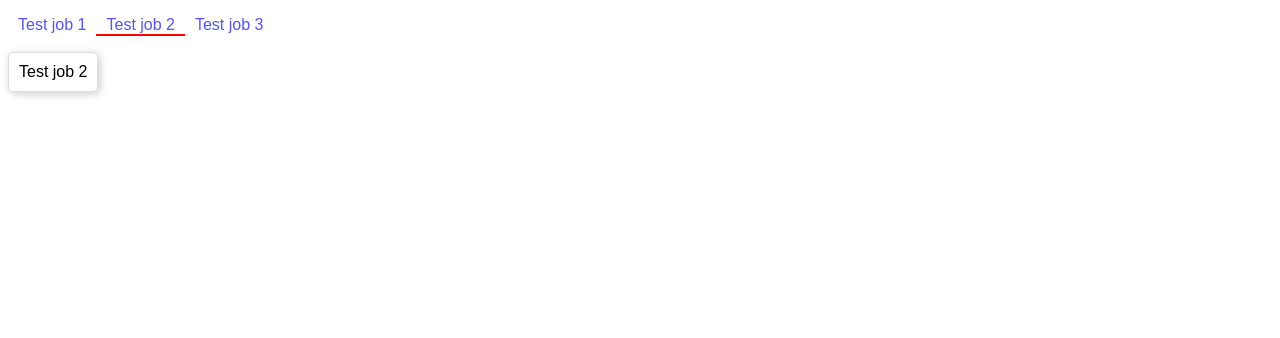
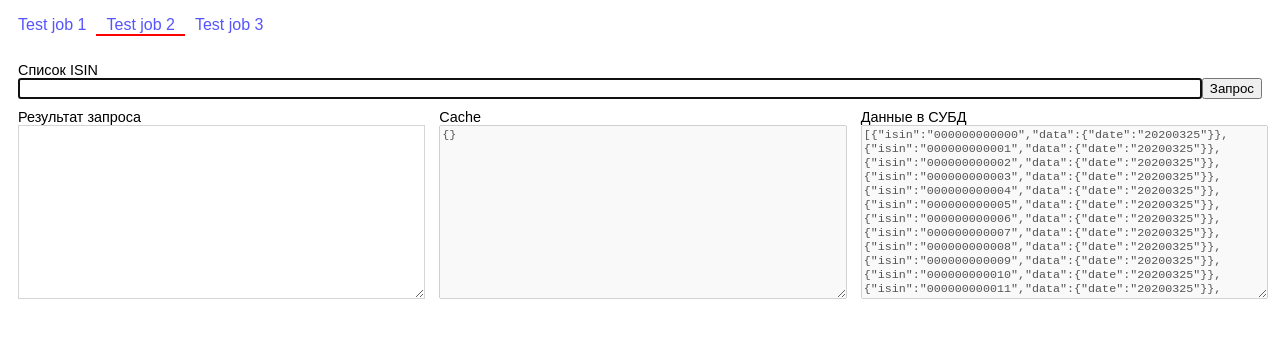
Before and after one commit to kobzarvs/test-job, a React (Create React App) app: page /test-job2 in a window 1280 px wide. Shown: the top 338 px of the page. Built offline with nearby package versions, Linux system fonts and the light colour scheme.

Commit message:
test-job-2

```diff
--- /dev/null
+++ b/src/components/FormField.js
@@ -0,0 +1,7 @@
+import React from 'react'
+
+export const FormField = ({ children, ...props }) => (
+  <div className="form-field" {...props}>
+    {children}
+  </div>
+)
--- a/src/models/testJob2.js
+++ b/src/models/testJob2.js
@@ -1,32 +1,67 @@
 const MIN_LATENCY = 200
 const MAX_LATENCY = 2000
 
-const buildResult = () => {
-  return [
+export const fakeData = Array.from(Array(1000))
+  .map((_, i) => ({
+    isin: String(i).padStart(12, '0'),
+    data: { date: '20200325' },
+  }))
+  .concat([
     {
       isin: 'XS0971721963',
-      data: {},
+      data: { date: '20180120' },
     },
     {
       isin: 'RU000A0JU4L3',
-      data: {},
+      data: { date: '20180120' },
     },
-  ]
-}
+  ])
 
-const http = { cache: {} }
+// fake fetch results
+const fetchData = (isins, date) =>
+  fakeData.filter(row => {
+    return isins.includes(row.isin) && row.data.date === date
+  })
 
+const http = {}
+
+// mock fetch
 http.post = async ({ url, body }) => {
   let resolve
   const promise = new Promise(rs => (resolve = rs))
-  setTimeout(() => resolve(buildResult()), Math.random() * MAX_LATENCY + MIN_LATENCY)
+  const fetchedData = fetchData(body, url.slice(-8))
+  setTimeout(() => resolve(fetchedData), Math.random() * MAX_LATENCY + MIN_LATENCY)
   return promise
 }
 
+export const cache = {}
+
 export const getBondsData = async ({ date, isins }) => {
-  const result = await http.post({
-    url: `/bonds/${date}`,
-    body: isins,
+  const restIsins = []
+  // Ищем сначала в cache
+  let result = []
+  isins.forEach(isin => {
+    const key = `${date}/${isin}`
+    const cachedRow = cache[key]
+    if (cachedRow) {
+      result.push(cachedRow)
+    } else {
+      restIsins.push(isin)
+    }
   })
-  return result
+
+  let fetchedData = []
+  if (restIsins.length > 0) {
+    fetchedData = await http.post({
+      url: `/bonds/${date}`,
+      body: restIsins,
+    })
+    // Добавляем новые данные в cache
+    fetchedData.forEach(row => {
+      const key = `${date}/${row.isin}`
+      cache[key] = row
+    })
+  }
+
+  return result.concat(fetchedData)
 }
--- a/src/pages/TestJob1.js
+++ b/src/pages/TestJob1.js
@@ -1,8 +1,7 @@
 import React, { useState, useEffect } from 'react'
 import { Layout } from '../layouts'
+import { FormField } from '../components/FormField'
 import { run } from '../models/testJob1'
-
-const FormField = ({ children }) => <div className="form-field">{children}</div>
 
 const ERROR_ACCEPTED_FORMAT = `Допустимый формат: ['123.456', "123.456"]`
 const ERROR_EMPTY_FIELD = 'Пустое поле!'
@@ -66,6 +65,7 @@ export const TestJob1 = props => {
         <FormField>
           <label htmlFor="source">Массив долей</label>
           <textarea
+            autoFocus
             className="text-field"
             id="source"
             rows="12"
--- a/src/pages/TestJob2.js
+++ b/src/pages/TestJob2.js
@@ -1,6 +1,51 @@
-import React from 'react'
+import React, { useRef, useState, useEffect } from 'react'
 import { Layout } from '../layouts'
+import { FormField } from '../components/FormField'
+import { fakeData, cache, getBondsData } from '../models/testJob2'
 
 export const TestJob2 = props => {
-  return <Layout {...props}>Test job 2</Layout>
+  const ref = useRef()
+  const [result, setResult] = useState([])
+
+  return (
+    <Layout {...props}>
+      <div className="row">
+        <FormField style={{ width: '100%' }}>
+          <label htmlFor="isins">Список ISIN</label>
+          <div className="row">
+            <input autoFocus id="isins" type="text" ref={ref} style={{ flex: '1 0' }} />
+            <button style={{ flex: '0 0' }}>Запрос</button>
+          </div>
+        </FormField>
+      </div>
+      <div className="row" style={{ marginTop: 10, justifyContent: 'stretch' }}>
+        <FormField style={{ flex: '1 0' }}>
+          <label htmlFor="result">Результат запроса</label>
+          <textarea className="text-field" style={{ width: '100%' }} id="result" rows="12" value={result} disabled />
+        </FormField>
+        <FormField style={{ flex: '1 0' }}>
+          <label htmlFor="cache">Cache</label>
+          <textarea
+            className="text-field"
+            style={{ width: '100%' }}
+            id="cache"
+            rows="12"
+            value={JSON.stringify(cache)}
+            disabled
+          />
+        </FormField>
+        <FormField style={{ flex: '1 0' }}>
+          <label htmlFor="fake">Данные в СУБД</label>
+          <textarea
+            className="text-field"
+            style={{ width: '100%' }}
+            id="fake"
+            rows="12"
+            value={JSON.stringify(fakeData)}
+            disabled
+          />
+        </FormField>
+      </div>
+    </Layout>
+  )
 }
--- a/src/styles.scss
+++ b/src/styles.scss
@@ -30,12 +30,7 @@
   }
 
   .content {
-    display: inline-block;
     padding: 10px;
-    border: 1px solid #ddd;
-    box-shadow: 2px 2px 8px #ccc;
-    border-radius: 5px;
-    width: auto;
   }
 }
 
@@ -62,7 +57,7 @@
   flex-flow: row nowrap;
   justify-content: flex-start;
   align-items: flex-start;
-  padding: 0 10px;
+  width: 100%;
 }
 
 .row.form-actions {
```
